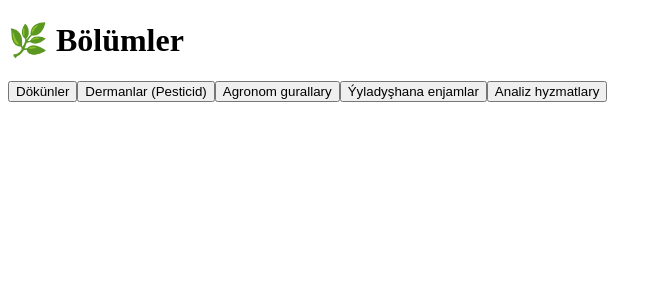
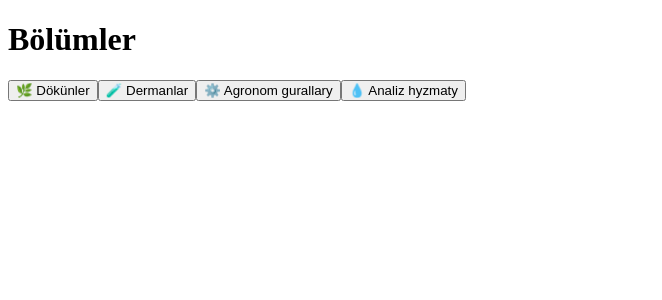
Before and after one commit to rysgallydayhan/rysgally-dayhan, a React (Vite) app: page / in a window 1280 px wide. Both pictures are taken after a click on the button "Dowam et". Shown: the top 300 px of the page, without its empty margins (0-662 px from the left). Built offline with nearby package versions, Linux system fonts and the light colour scheme.

Commit message:
Update RysgallyDayhanApp.jsx

```diff
--- a/src/RysgallyDayhanApp.jsx
+++ b/src/RysgallyDayhanApp.jsx
@@ -1,60 +1,36 @@
 import React, { useState } from "react";
 
 export default function RysgallyDayhanApp() {
-  const [showMenu, setShowMenu] = useState(false);
-  const [section, setSection] = useState(null);
+  const [page, setPage] = useState("home");
   const [search, setSearch] = useState("");
 
   const fertilizers = [
-    {
-      name: "Calboron",
-      composition: "Ca 10% + B 1%",
-      firm: "Yara",
-      use: "Pomidor üçin kalsiý ýetmezçiligi",
-      available: "Bar",
-    },
-    {
-      name: "NPK 20-20-20",
-      composition: "N 20% P 20% K 20%",
-      firm: "Haifa",
-      use: "Ösüş döwründe",
-      available: "Zakaz bilen",
-    },
+    { name: "Urea 46%", type: "Azotly", firm: "Yara", info: "Ýaprak ösüşini güýçlendirýär" },
+    { name: "NPK 20-20-20", type: "Kompleks", firm: "Haifa", info: "Deňagramly ösüş üçin" },
+    { name: "Calboron", type: "Mikroelement", firm: "Yara", info: "Kalsiý ýetmezçiligi üçin" },
+    { name: "MAP 12-61-0", type: "Fosforly", firm: "ICL", info: "Kök ösüşini güýçlendirýär" },
   ];
 
   const pesticides = [
-    {
-      name: "Agrimec",
-      pest: "Trips, örümçek",
-      dose: "25 ml / 100 L suw",
-      firm: "Syngenta",
-    },
+    { name: "Agrimec", pest: "Trips, örümçek", firm: "Syngenta" },
+    { name: "Actara", pest: "Şire", firm: "Syngenta" },
+    { name: "Confidor", pest: "Ak ganat", firm: "Bayer" },
   ];
 
-  const sections = [
-    "Dökünler",
-    "Dermanlar (Pesticid)",
-    "Agronom gurallary",
-    "Ýyladyşhana enjamlar",
-    "Analiz hyzmatlary",
-  ];
+  const filteredFertilizers = fertilizers.filter((item) =>
+    item.name.toLowerCase().includes(search.toLowerCase())
+  );
 
-  // ===== Dökün katalogy =====
-  if (section === "Dökünler") {
-    const filtered = fertilizers.filter((item) =>
-      item.name.toLowerCase().includes(search.toLowerCase())
-    );
+  const filteredPesticides = pesticides.filter((item) =>
+    item.pest.toLowerCase().includes(search.toLowerCase())
+  );
 
+  // ===== DÖKÜNLER =====
+  if (page === "fertilizers") {
     return (
-      <div className="min-h-screen bg-gradient-to-br from-green-50 to-green-100 p-6">
-        <button
-          onClick={() => setSection(null)}
-          className="mb-6 bg-white px-4 py-2 rounded-xl shadow"
-        >
-          ← Yza
-        </button>
-
-        <h1 className="text-3xl font-bold mb-4">🌿 Dökün katalogy</h1>
+      <div className="min-h-screen bg-gradient-to-br from-green-50 to-green-200 p-6">
+        <button onClick={() => setPage("menu")} className="mb-6 bg-white px-4 py-2 rounded-xl shadow">← Yza</button>
+        <h1 className="text-3xl font-bold mb-4">🌿 Dökünler</h1>
 
         <input
           placeholder="Dökün gözle..."
@@ -64,18 +40,12 @@ export default function RysgallyDayhanApp() {
         />
 
         <div className="grid md:grid-cols-2 gap-4">
-          {filtered.map((item, index) => (
-            <div
-              key={index}
-              className="bg-white p-5 rounded-2xl shadow hover:shadow-lg transition"
-            >
-              <h3 className="text-xl font-semibold mb-2">{item.name}</h3>
-              <p>🧪 {item.composition}</p>
-              <p>🏢 {item.firm}</p>
-              <p>🌱 {item.use}</p>
-              <p className="font-medium text-green-600">
-                {item.available}
-              </p>
+          {filteredFertilizers.map((item, i) => (
+            <div key={i} className="bg-white p-5 rounded-2xl shadow hover:shadow-lg transition">
+              <h3 className="text-xl font-semibold">{item.name}</h3>
+              <p>📦 Görnüşi: {item.type}</p>
+              <p>🏢 Firma: {item.firm}</p>
+              <p className="text-green-600">{item.info}</p>
             </div>
           ))}
         </div>
@@ -83,22 +53,12 @@ export default function RysgallyDayhanApp() {
     );
   }
 
-  // ===== Pestisid =====
-  if (section === "Dermanlar (Pesticid)") {
-    const filtered = pesticides.filter((item) =>
-      item.pest.toLowerCase().includes(search.toLowerCase())
-    );
-
+  // ===== PESTISID =====
+  if (page === "pesticides") {
     return (
-      <div className="min-h-screen bg-gradient-to-br from-blue-50 to-blue-100 p-6">
-        <button
-          onClick={() => setSection(null)}
-          className="mb-6 bg-white px-4 py-2 rounded-xl shadow"
-        >
-          ← Yza
-        </button>
-
-        <h1 className="text-3xl font-bold mb-4">🧪 Pestisid maslahat</h1>
+      <div className="min-h-screen bg-gradient-to-br from-blue-50 to-blue-200 p-6">
+        <button onClick={() => setPage("menu")} className="mb-6 bg-white px-4 py-2 rounded-xl shadow">← Yza</button>
+        <h1 className="text-3xl font-bold mb-4">🧪 Dermanlar</h1>
 
         <input
           placeholder="Kesel ýa mör-möjek ýaz..."
@@ -108,15 +68,11 @@ export default function RysgallyDayhanApp() {
         />
 
         <div className="grid md:grid-cols-2 gap-4">
-          {filtered.map((item, index) => (
-            <div
-              key={index}
-              className="bg-white p-5 rounded-2xl shadow hover:shadow-lg transition"
-            >
-              <h3 className="text-xl font-semibold mb-2">{item.name}</h3>
-              <p>🐛 {item.pest}</p>
-              <p>⚖️ {item.dose}</p>
-              <p>🏢 {item.firm}</p>
+          {filteredPesticides.map((item, i) => (
+            <div key={i} className="bg-white p-5 rounded-2xl shadow hover:shadow-lg transition">
+              <h3 className="text-xl font-semibold">{item.name}</h3>
+              <p>🐛 Täsir edýär: {item.pest}</p>
+              <p>🏢 Firma: {item.firm}</p>
             </div>
           ))}
         </div>
@@ -124,37 +80,31 @@ export default function RysgallyDayhanApp() {
     );
   }
 
-  // ===== Menü =====
-  if (showMenu) {
+  // ===== MENU =====
+  if (page === "menu") {
     return (
-      <div className="min-h-screen bg-gradient-to-br from-green-100 to-green-200 flex flex-col items-center justify-center p-6">
-        <h1 className="text-4xl font-bold mb-8">🌿 Bölümler</h1>
+      <div className="min-h-screen bg-gradient-to-br from-green-100 to-green-300 flex flex-col items-center justify-center p-6">
+        <h1 className="text-4xl font-bold mb-10">Bölümler</h1>
 
-        <div className="grid gap-4 w-full max-w-md">
-          {sections.map((item) => (
-            <button
-              key={item}
-              onClick={() => setSection(item)}
-              className="bg-white p-4 rounded-2xl shadow hover:shadow-lg transition text-lg font-medium"
-            >
-              {item}
-            </button>
-          ))}
+        <div className="grid gap-6 w-full max-w-md">
+          <button onClick={() => setPage("fertilizers")} className="bg-white p-5 rounded-2xl shadow hover:shadow-xl text-lg font-medium">🌿 Dökünler</button>
+          <button onClick={() => setPage("pesticides")} className="bg-white p-5 rounded-2xl shadow hover:shadow-xl text-lg font-medium">🧪 Dermanlar</button>
+          <button className="bg-white p-5 rounded-2xl shadow text-lg font-medium">⚙️ Agronom gurallary</button>
+          <button className="bg-white p-5 rounded-2xl shadow text-lg font-medium">💧 Analiz hyzmaty</button>
         </div>
       </div>
     );
   }
 
-  // ===== Baş sahypa =====
+  // ===== HOME =====
   return (
-    <div className="min-h-screen bg-gradient-to-br from-green-200 to-green-400 flex items-center justify-center">
-      <div className="bg-white p-10 rounded-3xl shadow-xl text-center">
-        <h2 className="text-3xl font-bold mb-3">🌿 Rysgally Dayhan</h2>
-        <p className="mb-6 text-gray-600">Hoş geldiňiz</p>
-
+    <div className="min-h-screen bg-gradient-to-br from-green-300 to-green-500 flex items-center justify-center">
+      <div className="bg-white p-12 rounded-3xl shadow-2xl text-center">
+        <h1 className="text-4xl font-bold mb-4">🌿 Rysgally Dayhan</h1>
+        <p className="text-lg text-gray-600 mb-8">Netijeli çözgüt – Bol hasyl</p>
         <button
-          onClick={() => setShowMenu(true)}
-          className="bg-green-600 text-white px-6 py-3 rounded-xl shadow hover:bg-green-700 transition"
+          onClick={() => setPage("menu")}
+          className="bg-green-600 text-white px-8 py-3 rounded-xl shadow hover:bg-green-700 transition text-lg"
         >
           Dowam et
         </button>
```
